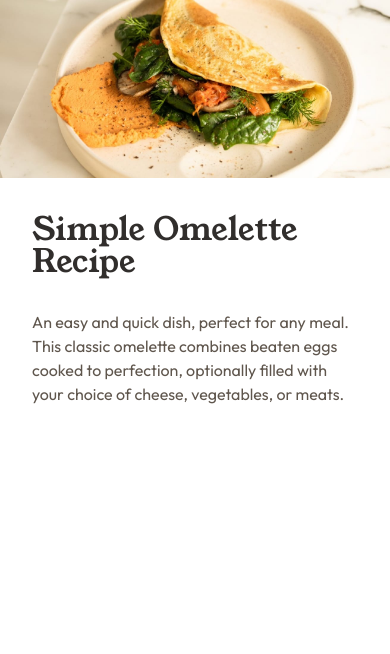
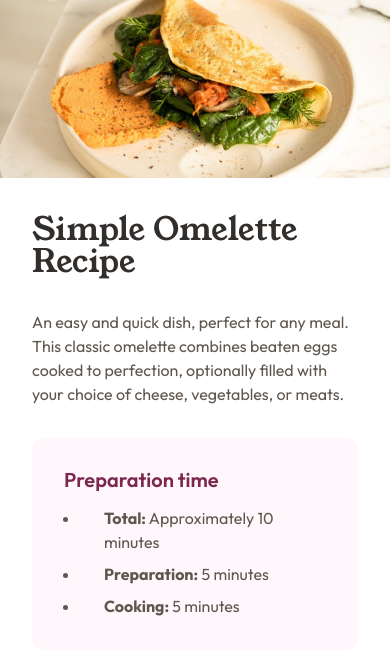
Before and after one commit to mckoyd/wolf-recipe-v2, a React app: page /#/ in a window 390 px wide. Shown: the top 654 px of the page. Built offline with nearby package versions, Linux system fonts and the light colour scheme; the HTML template or start-up script is replaced by a standard one.

Commit message:
RECIPE-05: adds responsive prep time section

```diff
--- a/src/pages/Home.tsx
+++ b/src/pages/Home.tsx
@@ -21,6 +21,28 @@ const Home: React.FC = () => {
           <p className={styles.recipeDescription}>
             {recipeDetails.description}
           </p>
+
+          <div className={styles.prepWrapper}>
+            <p className={styles.prepTitle}>Preparation time</p>
+            <ul className={styles.prepItems}>
+              <li>
+                <p className={styles.prepDescription}>
+                  <span className={styles.bolded}>Total:</span> Approximately 10
+                  minutes
+                </p>
+              </li>
+              <li>
+                <p className={styles.prepDescription}>
+                  <span className={styles.bolded}>Preparation:</span> 5 minutes
+                </p>
+              </li>
+              <li>
+                <p className={styles.prepDescription}>
+                  <span className={styles.bolded}>Cooking:</span> 5 minutes
+                </p>
+              </li>
+            </ul>
+          </div>
         </div>
       </div>
     </div>
--- a/src/styles/Home.module.scss
+++ b/src/styles/Home.module.scss
@@ -44,7 +44,9 @@ $bg: var(--stone-100);
 }
 
 .recipeDetailsWrapper {
-  padding: 0 2em 2em 2em;
+  padding: 2em;
+  display: flex;
+  flex-direction: column;
 }
 
 .recipeName {
@@ -62,4 +64,59 @@ $bg: var(--stone-100);
   font-size: 1em;
   line-height: 150%;
   color: var(--stone-600);
+  padding: 2em 0;
 }
+
+.prepWrapper {
+  display: flex;
+  flex-direction: column;
+  gap: 1em;
+  background: var(--rose-50);
+  padding: 2em;
+  border-radius: 12px;
+}
+
+.prepTitle {
+  font-family: 'Outfit';
+  font-style: normal;
+  font-weight: 600;
+  font-size: 20px;
+  line-height: 100%;
+  color: var(--rose-800);
+}
+
+.prepItems {
+  display: flex;
+  flex-direction: column;
+  gap: 8px;
+  padding-inline-start: 1em;
+  margin-inline-start: 0;
+  padding-inline-start: 1em;
+  list-style-position: outside;
+
+  & li {
+    padding-inline-start: 1.5em;
+    line-height: var(--text-4-line-height);
+  }
+
+  & li::marker {
+    font-size: var(--text-4-size);
+    line-height: var(--text-4-line-height);
+    vertical-align: middle; /* attempt to center */
+    color: var(--stone-600);
+    margin-right: 0.5em;
+  }
+}
+
+.prepDescription {
+  font-family: 'Outfit';
+  font-style: normal;
+  font-weight: 400;
+  font-size: 16px;
+  line-height: 150%;
+  color: var(--stone-600);
+}
+
+.bolded {
+  font-weight: 700;
+}
--- a/src/styles/index.scss
+++ b/src/styles/index.scss
@@ -8,6 +8,7 @@
 *::before,
 *::after {
   box-sizing: border-box;
+  margin-block: 0;
 }
 
 :root {
```
